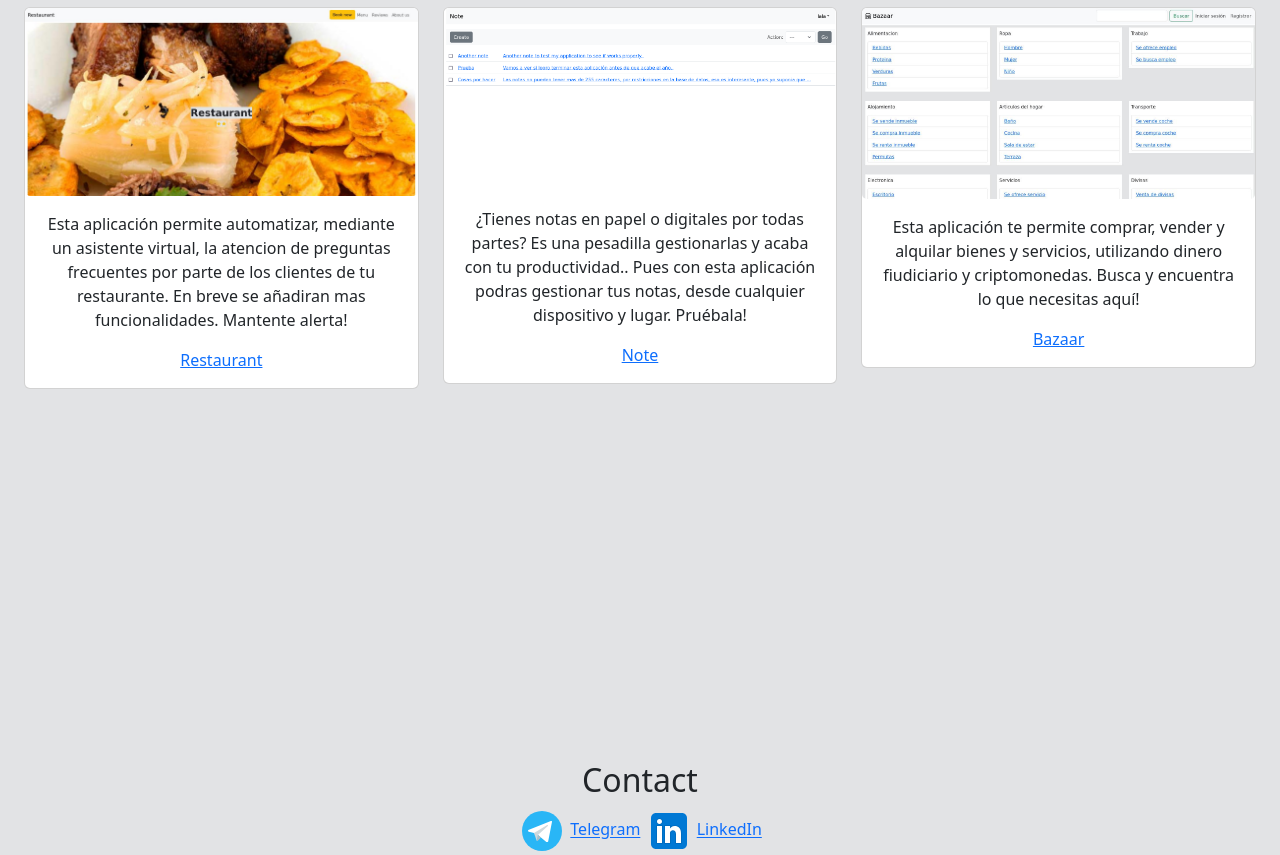
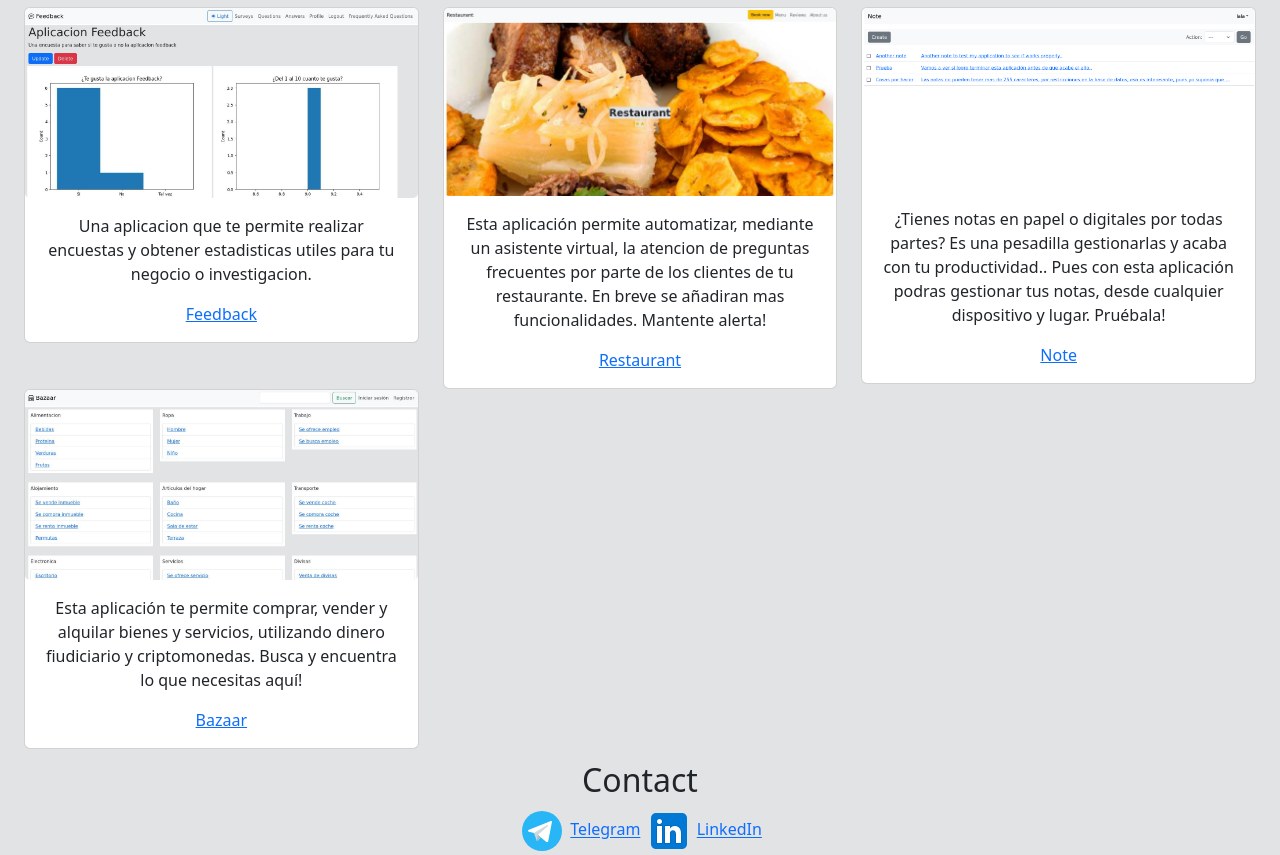
Before and after one commit to arielb0/portfolio, a Django app: page / in a window 1280 px wide. Shown: the part 899-1754 px from the top of the page. Run offline with Django 4.2, Linux system fonts and the light colour scheme; parts of the project's set-up code (start-up, migrations or seed data) failed here and were passed over; some libraries are stand-ins or nearby versions.

Commit message:
Final changes to deploy Feedback

```diff
--- a/templates/home.html
+++ b/templates/home.html
@@ -25,6 +25,20 @@
             <h2>{% translate "Applications" %}</h2>
 
             <div class="row">
+
+                <div class="col-sm-4">
+                    <div class="card">
+
+                        <img class="card-img" src="{% static 'img/feedback_app.jpg' %}" alt="{% translate "Feedback application" %}">
+
+                        <div class="card-body">
+                            <p class="card-text">
+                                Una aplicacion que te permite realizar encuestas y obtener estadisticas utiles para tu negocio o investigacion.
+                            </p>
+                            <a href="{% url "feedback:survey_list" %}" target="_blank">Feedback</a>
+                        </div>
+                    </div>
+                </div>
 
                 <div class="col-sm-4">
                     <div class="card">
```
Also changed, not shown: static/img/feedback_app.jpg (added).
